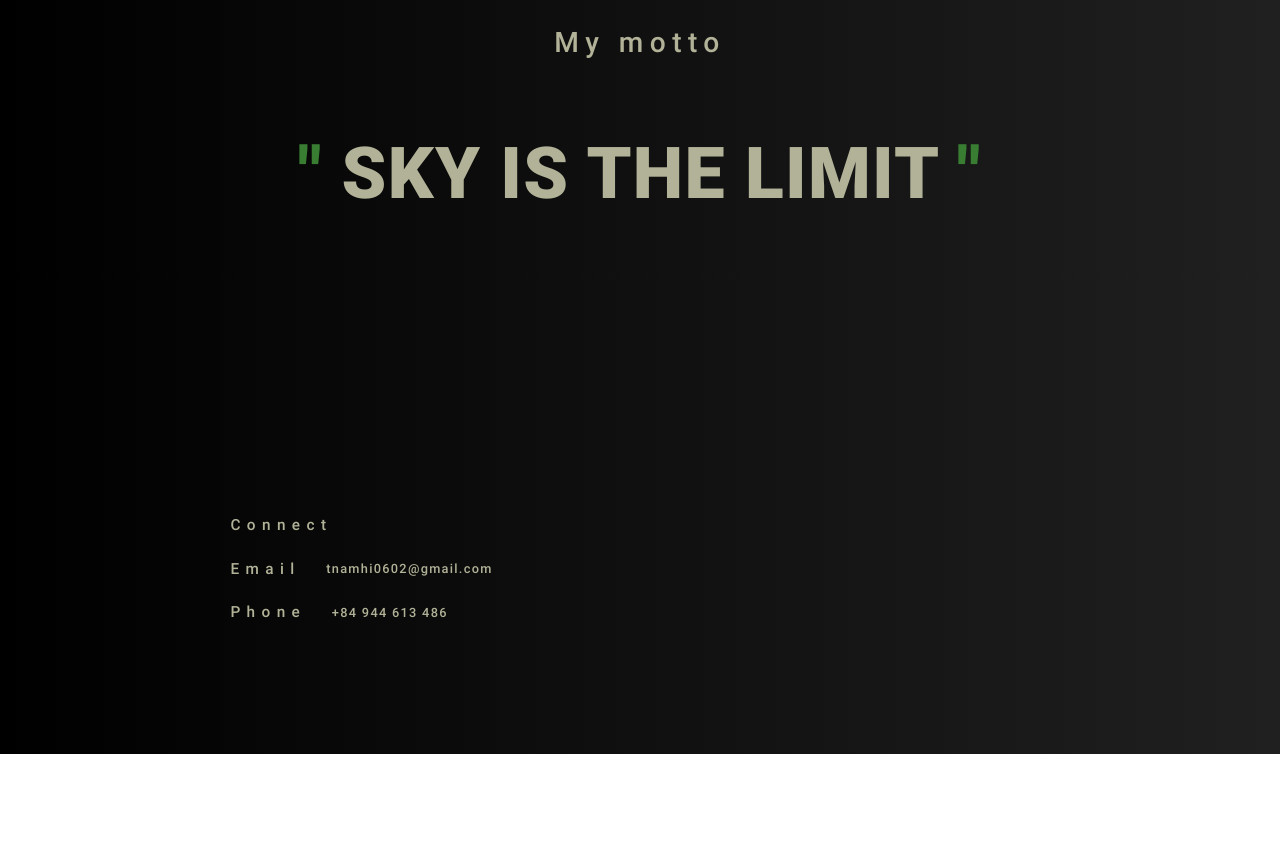
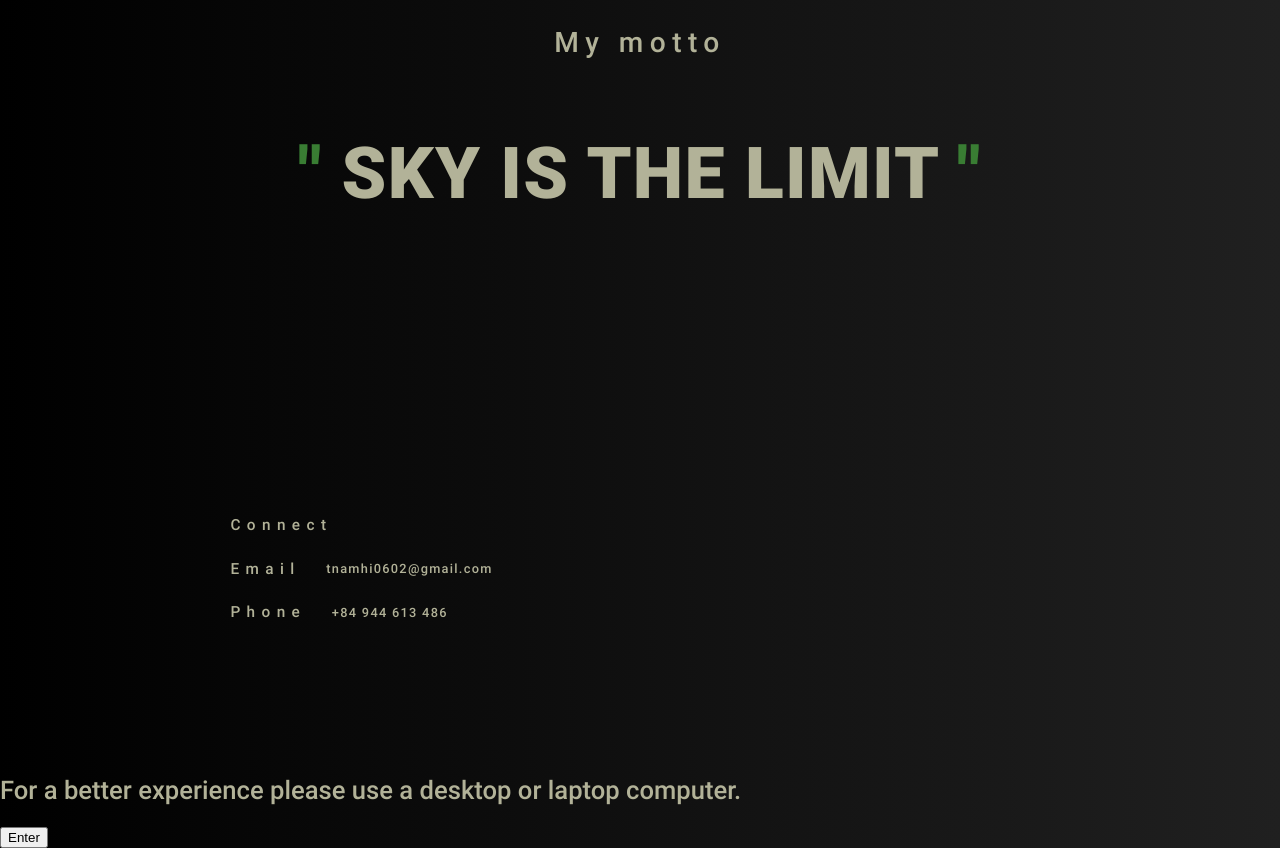
Before and after one commit to HedgyNoah/NamHai.dev.github.io, a plain HTML site: page index.html in a window 1280 px wide. Shown: the part 2771-3619 px from the top of the page. Before the commit the page ends 3525 px from the top, so only its background shows below. Drawn offline with nearby package versions, Linux system fonts and the light colour scheme.

Commit message:
Update index.html

```diff
--- a/index.html
+++ b/index.html
@@ -97,7 +97,11 @@
     <div id-="wrapper" class="wrapper3d">
       <div id="container3D"></div>
     </div>
-
+    <div class="curtain" id="curtain">
+      <h2>For a better experience please use a desktop or laptop computer.</h2>
+      <button type="button" id="enter">Enter</button>
+      <div class="bar"></div>
+    </div>
     <script type="module" src="js/object.js"></script>
   </body>
 </html>
```
